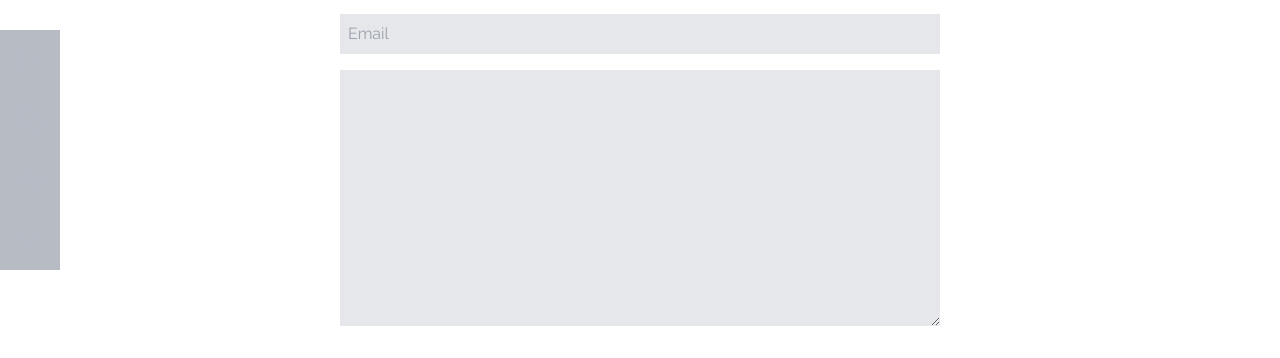
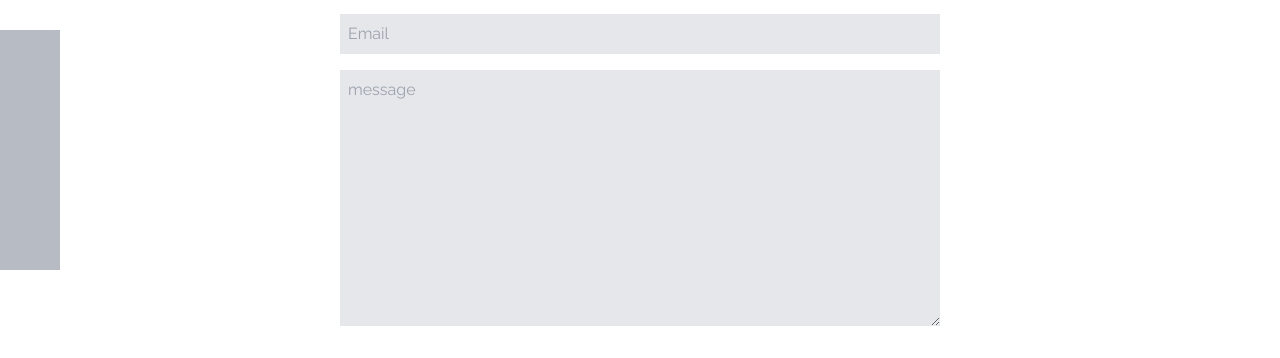
Before and after one commit to Rodiat-Oluwaseun/myPortfolioProject, a React (Vite) app: page /contact in a window 1280 px wide. Shown: the part 250-608 px from the top of the page. Built offline with nearby package versions, Linux system fonts and the light colour scheme; a web font is replaced by a local one.

Commit message:
contact form submission to api generated

```diff
--- a/src/assets/components/Contact.jsx
+++ b/src/assets/components/Contact.jsx
@@ -1,19 +1,61 @@
-import React from 'react';
+import React, { useState } from 'react';
 
 
 const Contact =() =>{
+  const [formData, setFormData] = useState({
+    name: '',
+    email: '',
+    message: '',
+  });
+
+  const handleChange = (e) => {
+    setFormData({
+      ...formData, [e.target.name]: e.target.value
+    })
+  };
+
+  const handleSubmit = async (e) => {
+    e.preventDefault();
+    try {
+      const response = await fetch('https://getform.io/f/7axYX9by', {
+        method: 'POST',
+        headers: {
+          'Content-Type': 'application/json'
+        },
+        body: JSON.stringify(formData)
+      });
+      const data = await response.json();
+      console.log(data, '❤️😎'); // Handle response from API
+      // Optionally, reset form fields or display success message
+    } catch (error) {
+      console.error('Error:', error);
+      // Optionally, display error message to user
+    }
+  };
+
+
 return(
 <div className='w-full h-screen bg-[] flex justify-center item-center p-4'>
-  <form action="" className='flex flex-col max-w-[600px] w-full'>
+  <form onSubmit={handleSubmit} className='flex flex-col max-w-[600px] w-full'>
     <div className='pb-4'>
         <p className='text-4xl font-serif inline border-b-4 border-[#E5E7EA] text-dark-100'> Contact </p>
-        <p className='py-4 text-black'>Submit the form below or send an email -rolayemi@outlook.com</p>
+        <p className='py-4 text-black'>Submit the form below or send an email - rolayemi@outlook.com</p>
       </div>
 
-        <input className='bg-[#E5E7EA] p-2' type="text" placeholder='Name' />
-        <input  className='bg-[#E5E7EA] p-2 my-4'  type="text" placeholder='Email' />
-        <textarea name="message" className="bg-[#E5E7EA] p-2"  rows="10"></textarea>
-        <button className='text-black-700 border-2 hover:bg-[#E5E7EA] hover:border-[#E5E7EA] px-4 py-3  mx-auto  rounded my-8 flex items-center '>Let's collaborate</button>
+        <input className='bg-[#E5E7EA] p-2'
+        value={formData.name}
+        onChange={handleChange}
+        type="text" placeholder='Name' />
+        <input  className='bg-[#E5E7EA] p-2 my-4'
+        value={formData.email}
+        onChange={handleChange}
+        type="text" placeholder='Email' />
+        <textarea name="message"
+        value={formData.message}
+        onChange={handleChange}
+        placeholder='message'
+        className="bg-[#E5E7EA] p-2"  rows="10"></textarea>
+        <button className='text-black border-2 hover:bg-[#E5E7EA] hover:border-[#E5E7EA] px-4 py-3  mx-auto  rounded my-8 flex items-center '>Let's collaborate</button>
 
 
 
```
